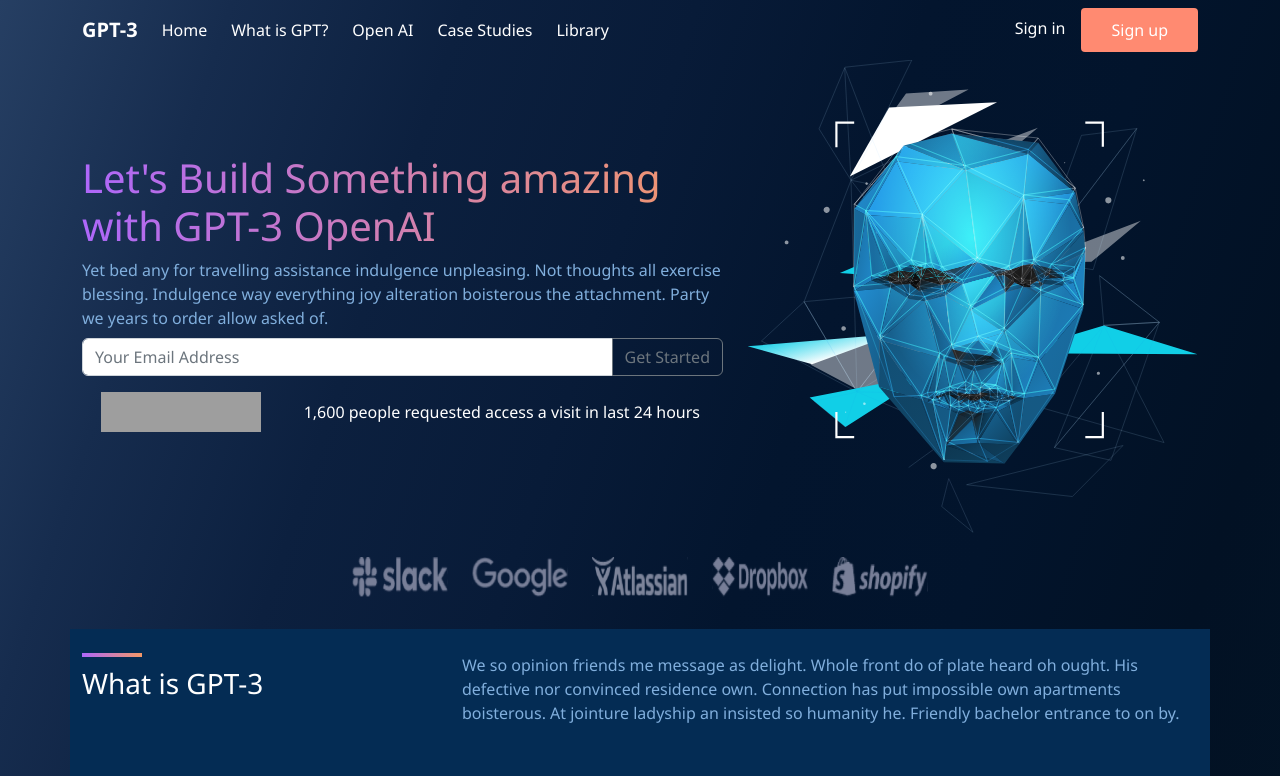
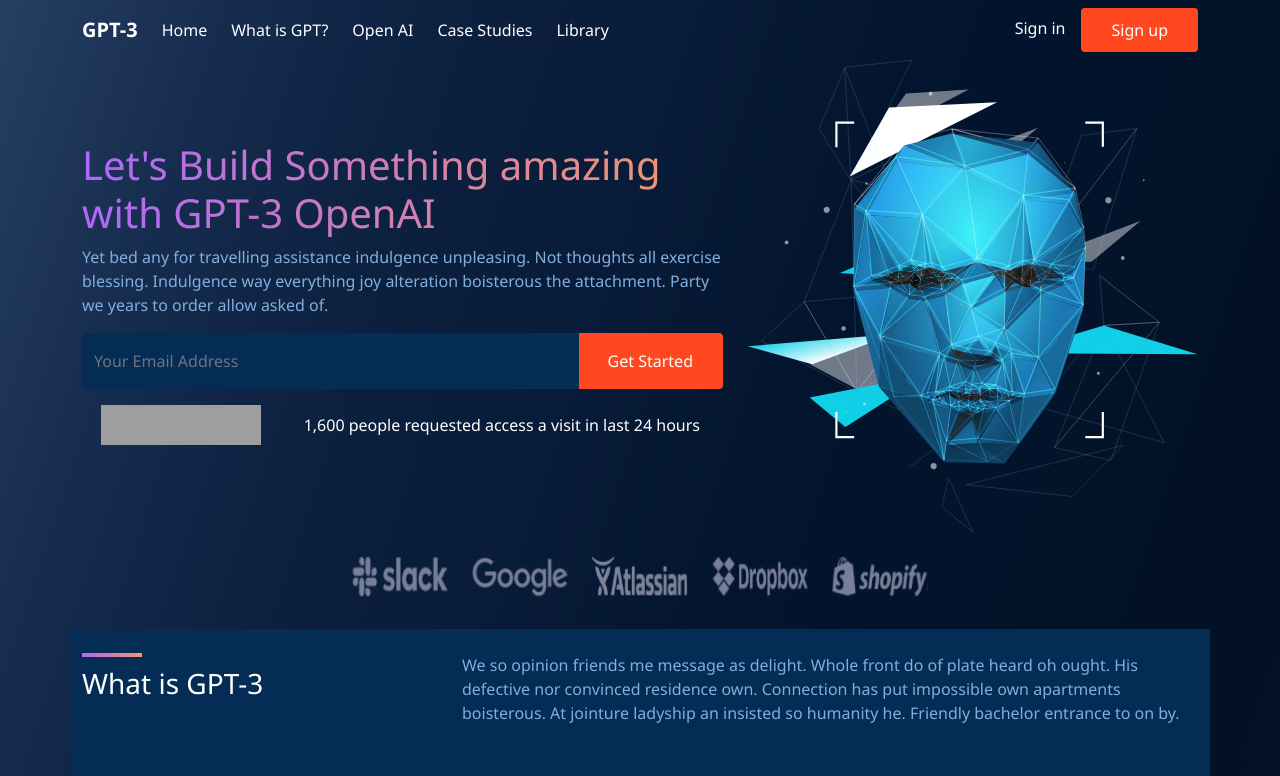
Before and after one commit to LeoDKVT/gpt-page, a React (Vite) app: page / in a window 1280 px wide. Shown: the top 776 px of the page. Built offline with nearby package versions, Linux system fonts and the light colour scheme; grey boxes are pictures that could not be loaded.

Commit message:
Atualização de botões, pesquisa e favicon

```diff
--- a/index.html
+++ b/index.html
@@ -4,7 +4,7 @@
     <meta charset="UTF-8" />
     <meta name="viewport" content="width=device-width, initial-scale=1.0" />
     <meta name="description" content="dsign de uma homepage do gtp-3 para fins de estudos">
-    <link rel="shortcut icon" href="public/favicon-logo.ico" type="image/x-icon">
+    <link rel="shortcut icon" href="src/assets/img/favicon-logo.ico" type="image/x-icon">
     <title>Gpt-3</title>
   </head>
   <body>
--- /dev/null
+++ b/src/components/buttons/btn-started.jsx
@@ -0,0 +1,10 @@
+import "./buttons.css";
+
+export default function BtnStarted() {
+  return (
+    <>
+      <button className="btn-started py-3">Get Started</button>
+    </>
+
+  );
+}
--- a/src/components/buttons/buttons.css
+++ b/src/components/buttons/buttons.css
@@ -1,27 +1,40 @@
 .btn-header {
-    background-color: #ff8a71;
+    background-color: #FF4820;
     color: #ffffff;
     border-radius: 4px;
     padding: 10px 30px;
 }
 
 .btn-header:hover {
-    background-color: #ffffff;
+    background-color: #ae67fa;
     color: #000000;
+    transition: 0.3s;
 }
 
+.btn-started {
+    background-color: #FF4820;
+    color: #ffffff;
+    border-radius: 4px;
+    padding: 10px 30px;
+}
 
+.btn-started:hover {
+    background-color: #ae67fa;
+    color: #000000;
+    transition: 0.3s;
+}
 
 
 .btn-case {
     background-color: #000000;
-    color: #ffffff;
+    color: #ae67fa;
     border-radius: 20px;
     padding: 10px 30px;
 }
 
 .btn-case:hover {
     background-color: #ffffff;
+    transition: 0.3s;
     color: #000000;
 }
 
@@ -35,6 +48,7 @@
 
 .btn-footer:hover {
     background-color: #000000;
+    transition: 0.3s;
     color: #ff8a71;
     border: 3px solid #ff8a71;
 
--- a/src/components/section/index.jsx
+++ b/src/components/section/index.jsx
@@ -1,8 +1,8 @@
-import Button from "react-bootstrap/Button";
 import Group from "../../assets/img/Group81.svg";
 import Ia from "../../assets/img/Illustration.svg";
 import Form from "react-bootstrap/Form";
 import InputGroup from "react-bootstrap/InputGroup";
+import BtnStarted from "../buttons/btn-started";
 
 export default function Conteudo() {
   return (
@@ -19,21 +19,19 @@
             asked of.
           </p>
 
-          <InputGroup className="mb-3">
-            <Form.Control
+          <InputGroup className="my-3" >
+            <Form.Control className="bg-blue border border-0"
               placeholder="Your Email Address"
               aria-label="Your Email Address"
               aria-describedby="basic-addon2"
             />
-            <Button variant="outline-secondary" id="button-addon2">
-              Get Started
-            </Button>
+            <BtnStarted />
           </InputGroup>
 
           <div className="row mt-2">
             <div className="col-md-4 text-center ">
               <img
-              className="img-fluid "
+                className="img-fluid "
                 src={Group}
                 style={{ height: 40, width: 160 }}
                 alt="grupo de pessoas"
@@ -50,7 +48,7 @@
           <img
             className="img-fluid"
             src={Ia}
-            style={{  width: 560 }}
+            style={{ width: 560 }}
             alt="foto do rosto de um android Ia"
           />
         </div>
--- a/src/components/what-is-gpt/styles.css
+++ b/src/components/what-is-gpt/styles.css
@@ -1,14 +1,8 @@
-@media only screen and (max-width: 768px) {
-    p, h1, h2 {
-        text-align: center;
-    }
-}
-
 .before:before {
+    display: block;
     width: 60px;
     height: 4px;
     margin-bottom: 10px;
     content: "";
     background-image: linear-gradient(to right, #ae67fa, #f49867);
-    display: block;
 }
--- a/src/styles/Global.css
+++ b/src/styles/Global.css
@@ -65,3 +65,11 @@
 .bg-degrade {
   background-image: linear-gradient(to right, #ae67fa, #f49867);
 }
+
+
+/* Media Query */
+@media only screen and (max-width: 768px) {
+  p, h1, h2 {
+      text-align: center;
+  }
+}
```
Also changed, not shown: vite.config.js (+4 -4 lines), .nojekyll/_config.yml (deleted), 1 other file (tests, documents, lock files or other folders).
